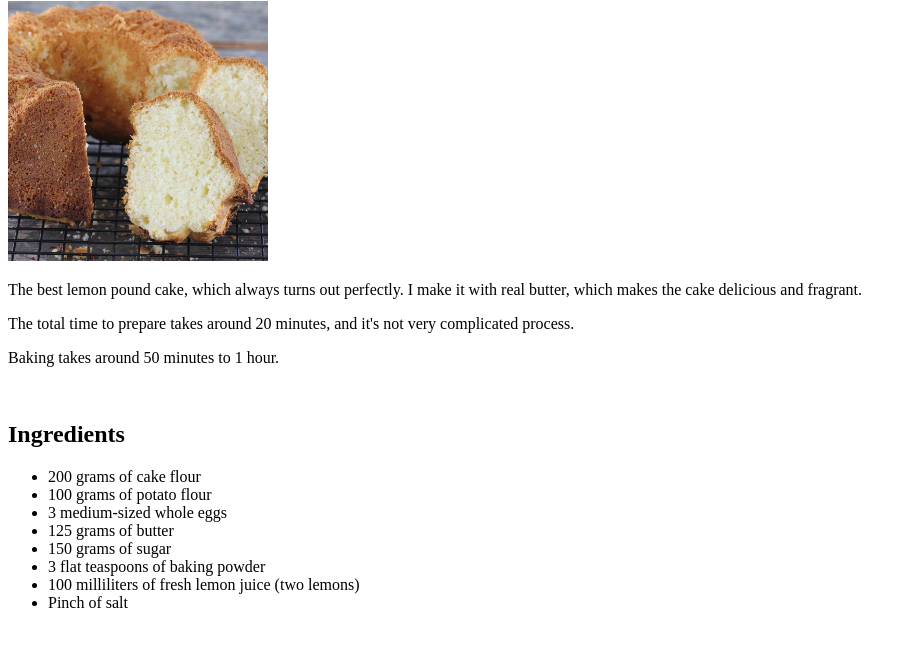
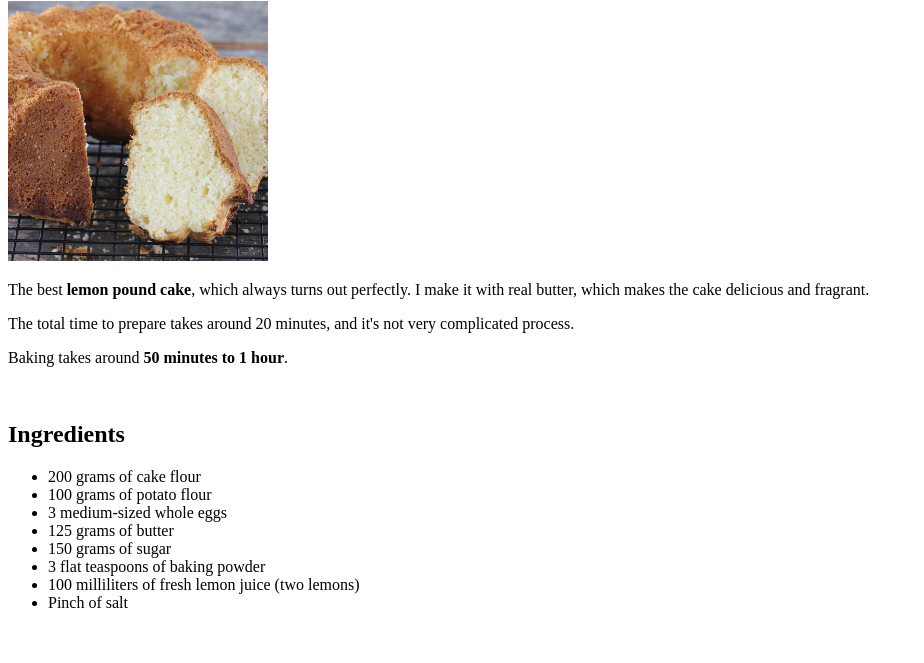
Before and after one commit to wiwimat-dev/odin-recipes, a plain HTML site: page recipes/cake.html in a window 1280 px wide. Shown: the part 105-768 px from the top of the page, without its empty margins (0-924 px from the left). Drawn offline with Linux system fonts and the light colour scheme.

Commit message:
Adjust text inside cake.html

```diff
--- a/recipes/cake.html
+++ b/recipes/cake.html
@@ -9,9 +9,9 @@
     <a href="../index.html">Home</a>
     <h1>Cake</h1>
     <img src="../img/cake.png" alt="A photo of finished Cake" width="260" height="260">
-    <p>The best lemon pound cake, which always turns out perfectly. I make it with real butter, which makes the cake delicious and fragrant.</p>
+    <p>The best <strong>lemon pound cake</strong>, which always turns out perfectly. I make it with real butter, which makes the cake delicious and fragrant.</p>
     <p>The total time to prepare takes around 20 minutes, and it's not very complicated process.</p>
-    <p>Baking takes around 50 minutes to 1 hour.</p>
+    <p>Baking takes around <strong>50 minutes to 1 hour</strong>.</p>
     <br>
     <h2>Ingredients</h2>
     <ul>
```
